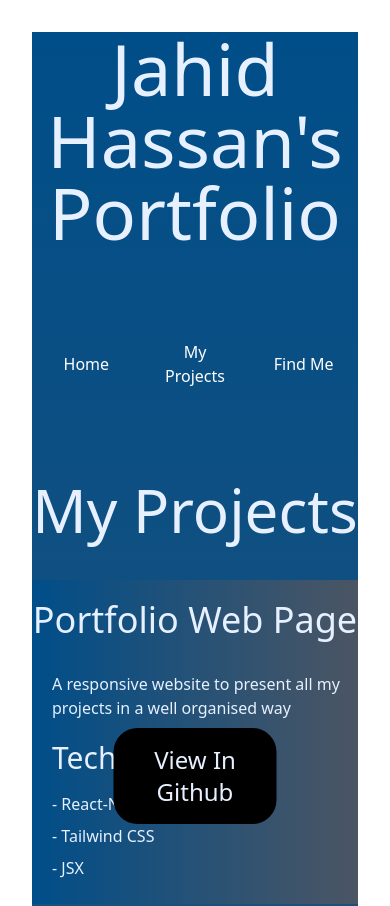
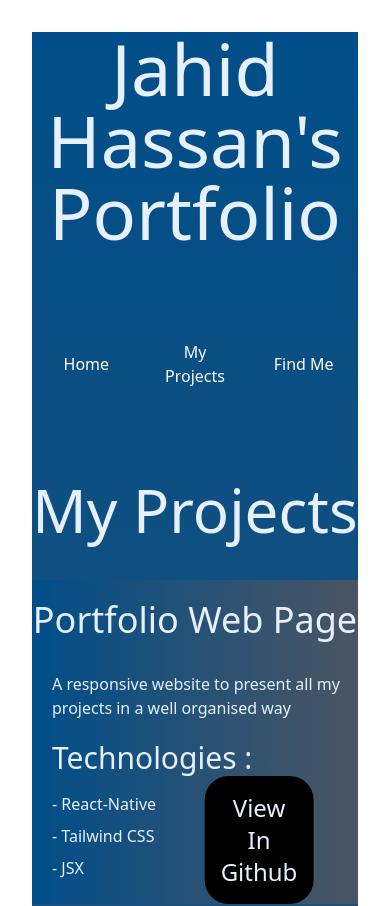
Before and after one commit to MJahidH/my-portfolio, a React (Vite) app in the folder my-portfolio/: page /projects in a window 390 px wide. Shown: the top 906 px of the page. Built offline with nearby package versions, Linux system fonts and the light colour scheme.

Commit message:
github button adapted to pgone screens using sm

```diff
--- a/my-portfolio/src/index.css
+++ b/my-portfolio/src/index.css
@@ -48,6 +48,19 @@ pb-10;
 absolute bottom-20 left-1/2 -translate-x-1/2
 bg-black;
 }
+/* Base styles - adjust as needed for larger screens */
+.githubButton {
+  @apply text-2xl rounded-3xl p-4 bg-black text-secondary;
+}
+
+/* Tailwind CSS doesn't directly support applying responsive styles within @apply,
+   so you use standard media queries for specific responsive adjustments */
+@media (max-width: 639px) { /* Tailwind's 'sm' breakpoint */
+  .githubButton {
+    @apply absolute bottom-0 ml-16;
+  }
+}
+
 
 .defaultHover {
   @apply transition
```
